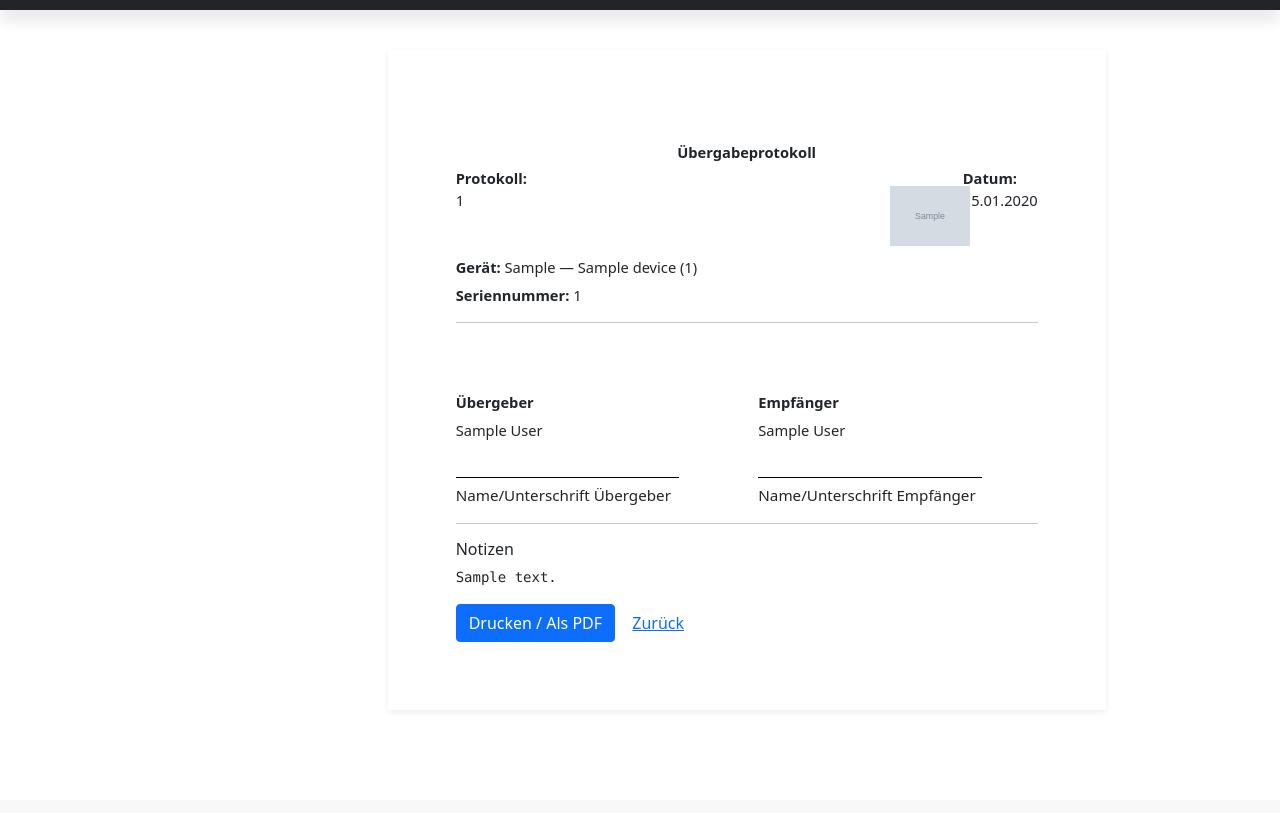
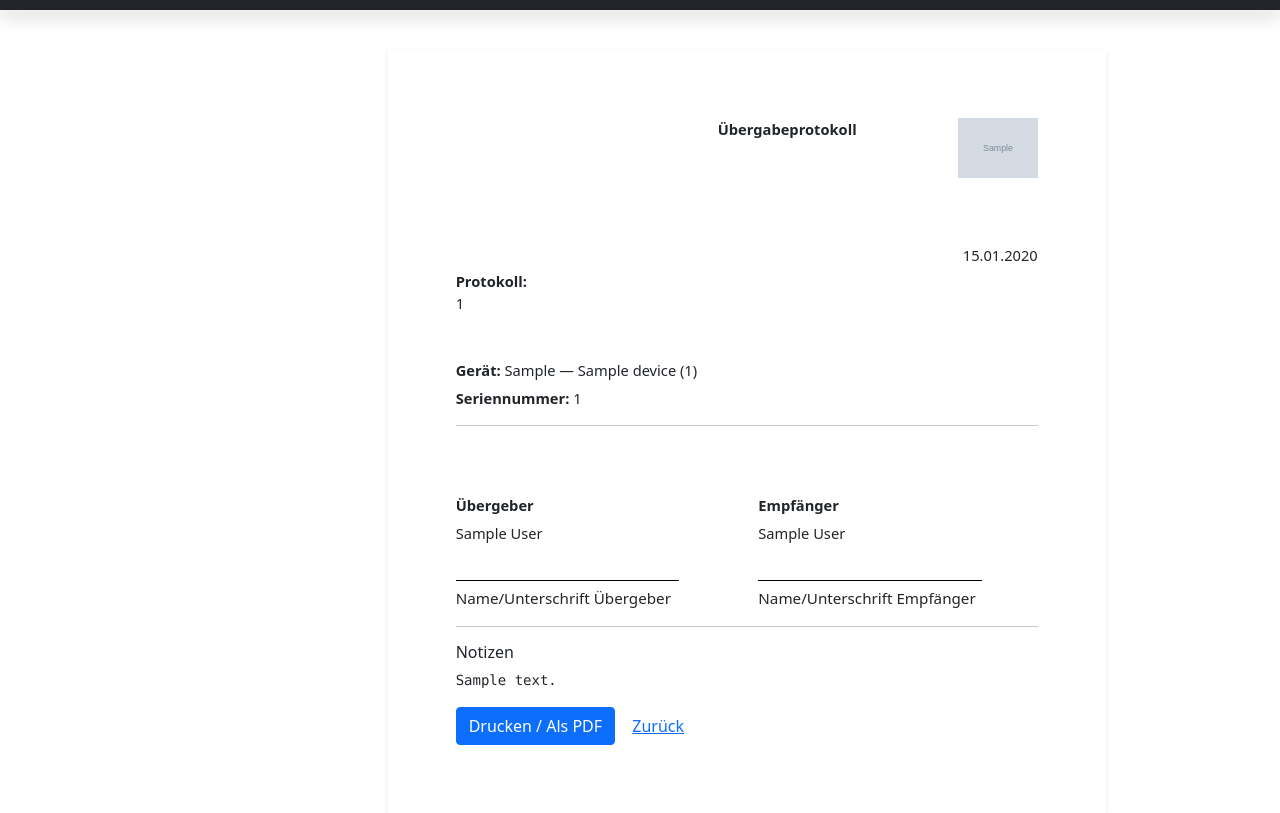
Before and after one commit to ghanitoos/indigo, a Python web app: template core-app/modules/inventory_admin/templates/inventory_admin/protocol.html in a window 1280 px wide. Before the commit the page ends 642 px from the top, so only its background shows below. Run offline with Jinja, Linux system fonts and the light colour scheme; the template is opened without the code that fills it: most values are stand-ins (such as "Sample title", 1, 10 or a date in 2020); grey boxes marked "Sample" are stand-in pictures.

Commit message:
inventory_admin: Adjust protocol header layout - logo top-right, centered title on same line, date spaced below logo

```diff
--- a/core-app/modules/inventory_admin/templates/inventory_admin/protocol.html
+++ b/core-app/modules/inventory_admin/templates/inventory_admin/protocol.html
@@ -3,28 +3,24 @@
 {% block content %}
 <div class="container mt-4 protocol-document">
   <div class="protocol-header">
-    <div class="logo-top-right">
+    <div class="header-left"></div>
+    <div class="header-center">
+      <div class="protocol-title-centered">{% if is_return %}Rückgabeprotokoll{% else %}Übergabeprotokoll{% endif %}</div>
+    </div>
+    <div class="header-right">
       {% if logo_url %}
         <img src="{{ logo_url }}" alt="Logo" class="logo">
       {% else %}
         <div class="logo-placeholder">Logo</div>
       {% endif %}
+      <div class="logo-date">{{ handover.handover_date.strftime('%d.%m.%Y') }}</div>
     </div>
-
-    <div class="protocol-title-wrap">
-      <div class="protocol-title-centered">{% if is_return %}Rückgabeprotokoll{% else %}Übergabeprotokoll{% endif %}</div>
-    </div>
-
   </div>
 
   <div class="mt-1 proto-topline">
     <div class="proto-left">
       <div class="proto-label">Protokoll:</div>
       <div class="proto-value">{{ handover.protocol_number }}{% if is_return %}-RETURN{% endif %}</div>
-    </div>
-    <div class="proto-right">
-      <div class="proto-label">Datum:</div>
-      <div class="proto-value">{{ handover.handover_date.strftime('%d.%m.%Y') }}</div>
     </div>
   </div>
 
--- a/core-app/static/css/protocol.css
+++ b/core-app/static/css/protocol.css
@@ -1,14 +1,17 @@
 /* Styles for printable inventory protocol */
 /* Screen presentation tweaks */
 .protocol-document { max-width: 190mm; margin: 0 auto; background: #fff; padding: 18mm; border: none; }
-.protocol-header { position:relative; }
-.logo-top-right, .logo-container { position:absolute; right:18mm; top:12mm; }
+.protocol-header { display:flex; align-items:flex-start; justify-content:space-between; }
+.header-left { flex:1; }
+.header-center { flex:1; display:flex; align-items:center; justify-content:center; }
+.header-right { width:140px; display:flex; flex-direction:column; align-items:flex-end; }
 .logo { max-height:60px; display:block; }
 .logo-placeholder { width:120px; height:80px; border:1px solid #e1e1e1; display:flex; align-items:center; justify-content:center; }
-.protocol-title-centered { text-align:center; font-weight:700; font-size:11pt; margin-top:6mm; }
-.proto-topline { display:flex; justify-content:space-between; margin-top:4mm; }
-.proto-left .proto-label, .proto-right .proto-label { font-size:11pt; font-weight:600; }
-.proto-left .proto-value, .proto-right .proto-value { font-size:11pt; }
+.protocol-title-centered { text-align:center; font-weight:700; font-size:11pt; }
+.logo-date { margin-top:4.5em; font-size:11pt; }
+.proto-topline { display:flex; justify-content:flex-start; margin-top:4mm; }
+.proto-left .proto-label { font-size:11pt; font-weight:600; }
+.proto-left .proto-value { font-size:11pt; }
 .device-block { margin-top:12mm; }
 .device-line { font-size:11pt; margin-bottom:6px; }
 .party-row { display:flex; justify-content:space-between; margin-top:18mm; }
```
